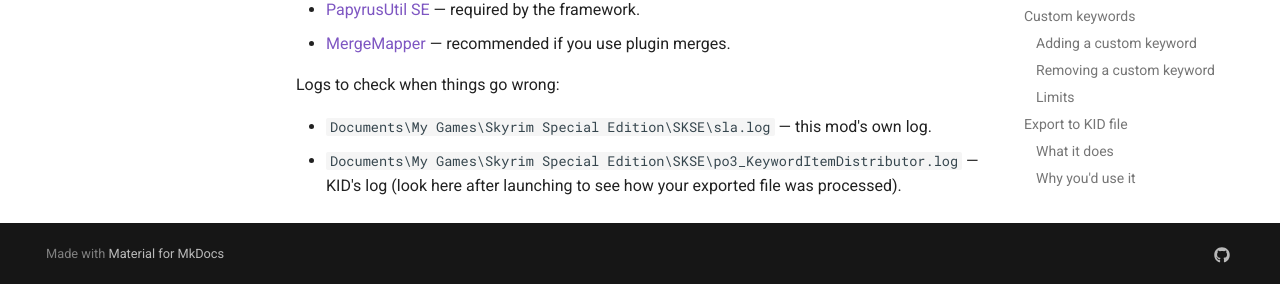
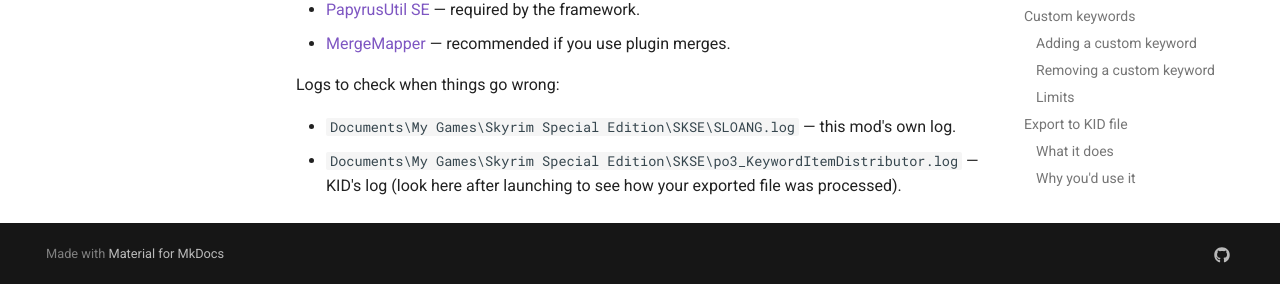
Before and after one commit to crajjjj/SexlabArousedNG, an MkDocs documentation site: the page built from docs/UserGuide.md, in a window 1280 px wide and 900 px high, scrolled down 14104 px. Shown: the part 613-897 px from the top of the window. Built offline with MkDocs 1.6.1 and Material for MkDocs 9.7.7, drawn with Linux system fonts in a browser that asks for light colours; comment, search, counter and statistics services are not loaded.

Commit message:
docs: correct mod log filename to SLOANG.log

```diff
--- a/docs/UserGuide.md
+++ b/docs/UserGuide.md
@@ -402,5 +402,5 @@ OSL ticks arousal up just because time passed. SLA NG's default plugin only tick
 
 Logs to check when things go wrong:
 
-- `Documents\My Games\Skyrim Special Edition\SKSE\sla.log` — this mod's own log.
+- `Documents\My Games\Skyrim Special Edition\SKSE\SLOANG.log` — this mod's own log.
 - `Documents\My Games\Skyrim Special Edition\SKSE\po3_KeywordItemDistributor.log` — KID's log (look here after launching to see how your exported file was processed).
```
